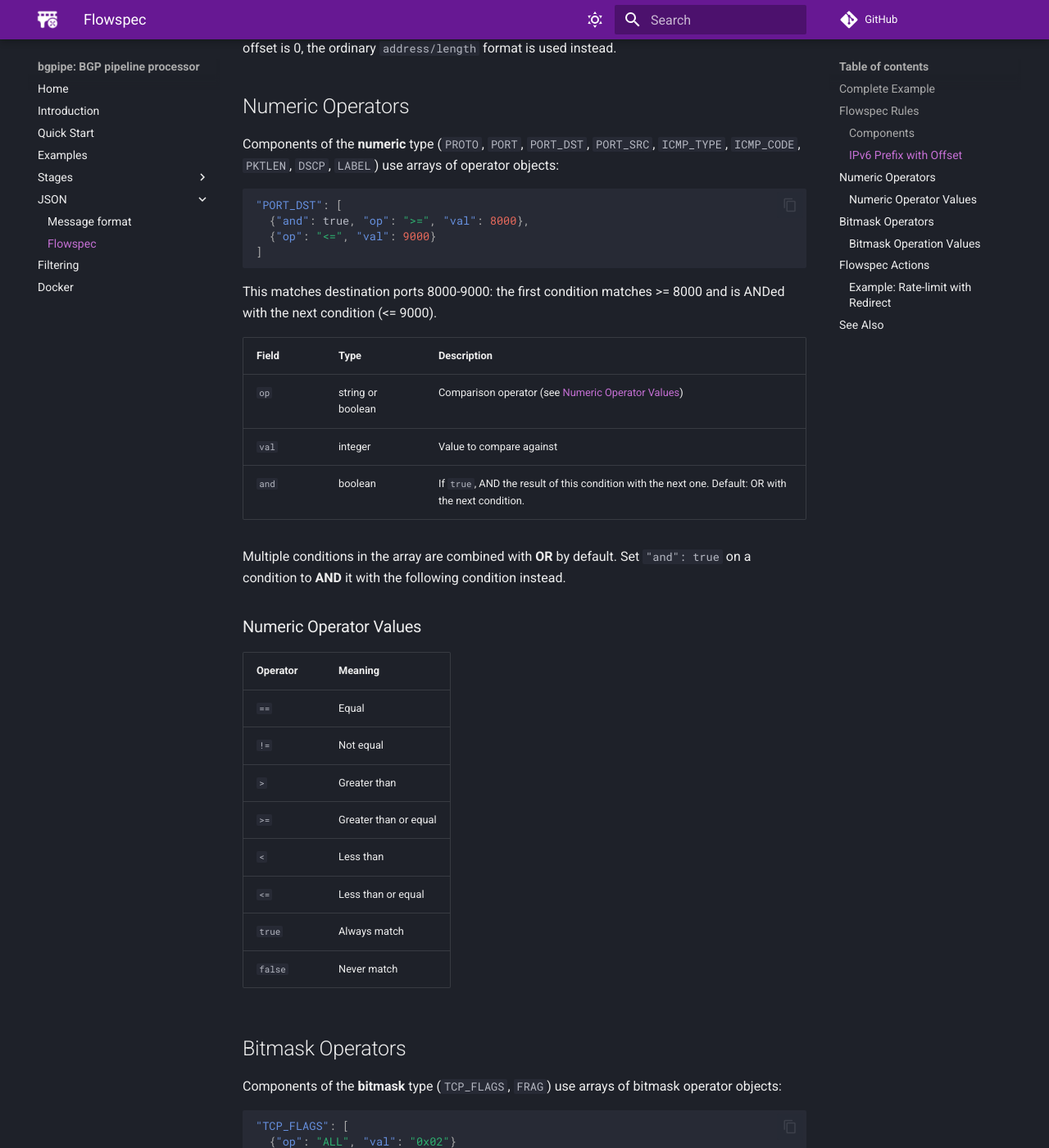
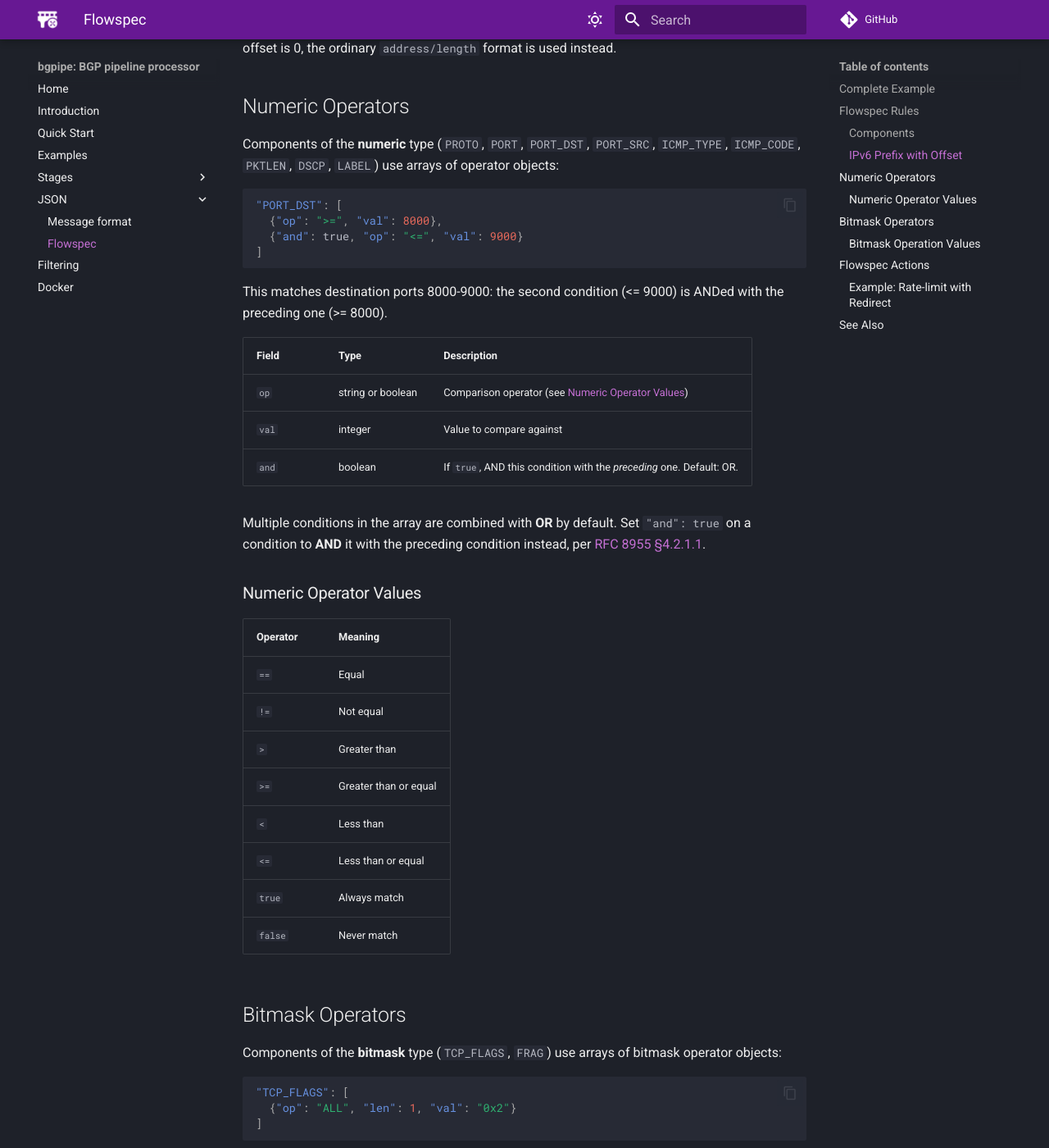
Before and after one commit to bgpfix/bgpipe, an MkDocs documentation site: the page built from docs/flowspec.md, in a window 1280 px wide and 1400 px high, scrolled down 2519 px. Shown: the whole window at 82% size. Built offline with MkDocs 1.6.1 and Material for MkDocs 9.7.7, drawn with Linux system fonts in a browser that asks for light colours; comment, search, counter and statistics services are not loaded; the version menu is left out; some of the changed text lies outside the part shown.

Commit message:
docs: intro architecture figure + offline use case; fix flowspec/json reference accuracy
- flowspec: the and bit ANDs with the preceding term (RFC 8955), not the next
- json-format: envelope is always 6 elements; document NOTIFY/REFRESH payloads;
  confederation AS_PATH segments are unsupported, not silently flattened

````diff
--- a/docs/flowspec.md
+++ b/docs/flowspec.md
@@ -105,20 +105,20 @@ Components of the **numeric** type (`PROTO`, `PORT`, `PORT_DST`, `PORT_SRC`, `IC
 
 ```json
 "PORT_DST": [
-  {"and": true, "op": ">=", "val": 8000},
-  {"op": "<=", "val": 9000}
+  {"op": ">=", "val": 8000},
+  {"and": true, "op": "<=", "val": 9000}
 ]
 ```
 
-This matches destination ports 8000-9000: the first condition matches >= 8000 and is ANDed with the next condition (<= 9000).
+This matches destination ports 8000-9000: the second condition (<= 9000) is ANDed with the preceding one (>= 8000).
 
 | Field | Type    | Description                                                   |
 |-------|---------|---------------------------------------------------------------|
 | `op`  | string or boolean | Comparison operator (see [Numeric Operator Values](#numeric-operator-values)) |
 | `val` | integer | Value to compare against                                      |
-| `and` | boolean | If `true`, AND the result of this condition with the next one. Default: OR with the next condition. |
+| `and` | boolean | If `true`, AND this condition with the *preceding* one. Default: OR. |
 
-Multiple conditions in the array are combined with **OR** by default. Set `"and": true` on a condition to **AND** it with the following condition instead.
+Multiple conditions in the array are combined with **OR** by default. Set `"and": true` on a condition to **AND** it with the preceding condition instead, per [RFC 8955 §4.2.1.1](https://datatracker.ietf.org/doc/html/rfc8955#section-4.2.1.1).
 
 ### Numeric Operator Values
 
@@ -139,7 +139,7 @@ Components of the **bitmask** type (`TCP_FLAGS`, `FRAG`) use arrays of bitmask o
 
 ```json
 "TCP_FLAGS": [
-  {"op": "ALL", "val": "0x02"}
+  {"op": "ALL", "len": 1, "val": "0x2"}
 ]
 ```
 
@@ -148,9 +148,9 @@ This matches packets with the SYN flag set.
 | Field | Type    | Description                                                   |
 |-------|---------|---------------------------------------------------------------|
 | `op`  | string  | Bitmask operation (see [Bitmask Operation Values](#bitmask-operation-values)) |
-| `val` | string  | Hex bitmask (e.g., `"0x02"`)                                  |
+| `val` | string  | Hex bitmask (e.g., `"0x2"`)                                   |
 | `len` | integer | Value length in bytes (1, 2, 4, 8)                            |
-| `and` | boolean | If `true`, AND the result of this condition with the next one. Default: OR with the next condition. |
+| `and` | boolean | If `true`, AND this condition with the *preceding* one. Default: OR. |
 
 ### Bitmask Operation Values
 
````
Also changed, not shown: docs/intro.md (+12 -1 lines), docs/json-format.md (+8 -3 lines), docs/img/architecture.svg (added).
